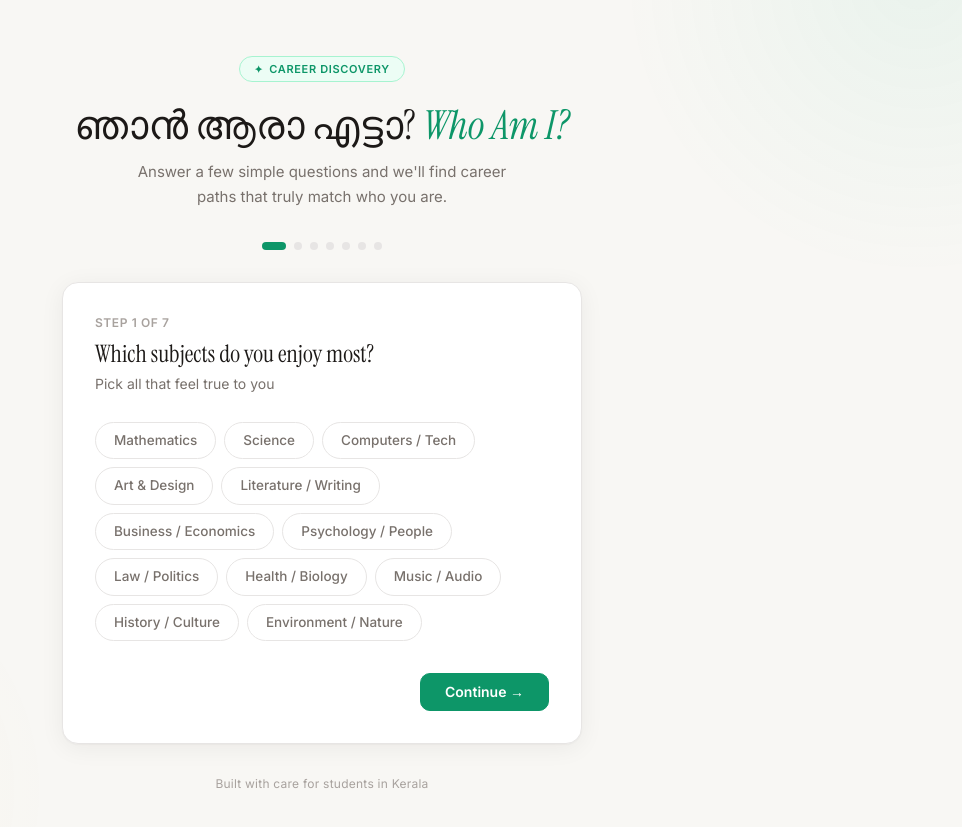
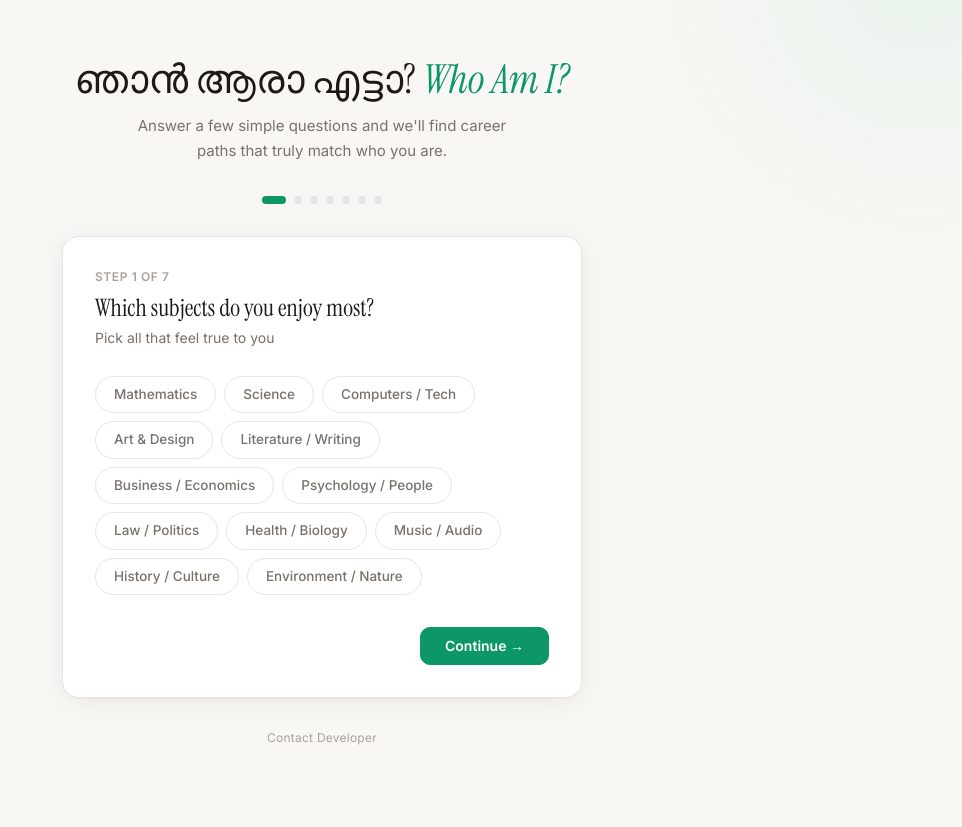
Before and after one commit to aaditajay/njan-aara, a plain HTML site: page frontend/index.html in a window 1280 px wide. Shown: the whole page, without its empty margins (318-1280 px from the left). Drawn offline with Linux system fonts and the light colour scheme.

Commit message:
chore: remove hero badge, replace footer text with styled Contact Developer link

```diff
--- a/frontend/index.html
+++ b/frontend/index.html
@@ -547,12 +547,14 @@
     }
 
     .footer a {
-      color: var(--text-secondary);
+      color: var(--text-tertiary);
       text-decoration: none;
+      transition: color var(--transition);
     }
 
     .footer a:hover {
       color: var(--primary);
+      text-decoration: underline;
     }
 
     /* ─── Responsive ─── */
@@ -570,7 +572,6 @@
 
     <!-- Hero -->
     <div class="hero" id="hero-section">
-      <div class="hero-badge">Career Discovery</div>
       <h1 class="hero-title">ഞാൻ ആരാ എട്ടാ? <em>Who Am I?</em></h1>
       <p class="hero-sub">Answer a few simple questions and we'll find career paths that truly match who you are.</p>
     </div>
@@ -782,7 +783,7 @@
     </div>
 
     <div class="footer">
-      Built with care for students in Kerala
+      <a href="https://www.linkedin.com/in/aaditajay/" target="_blank" rel="noopener noreferrer">Contact Developer</a>
     </div>
 
   </div>
```
Also changed, not shown: public/index.html (+4 -3 lines).
